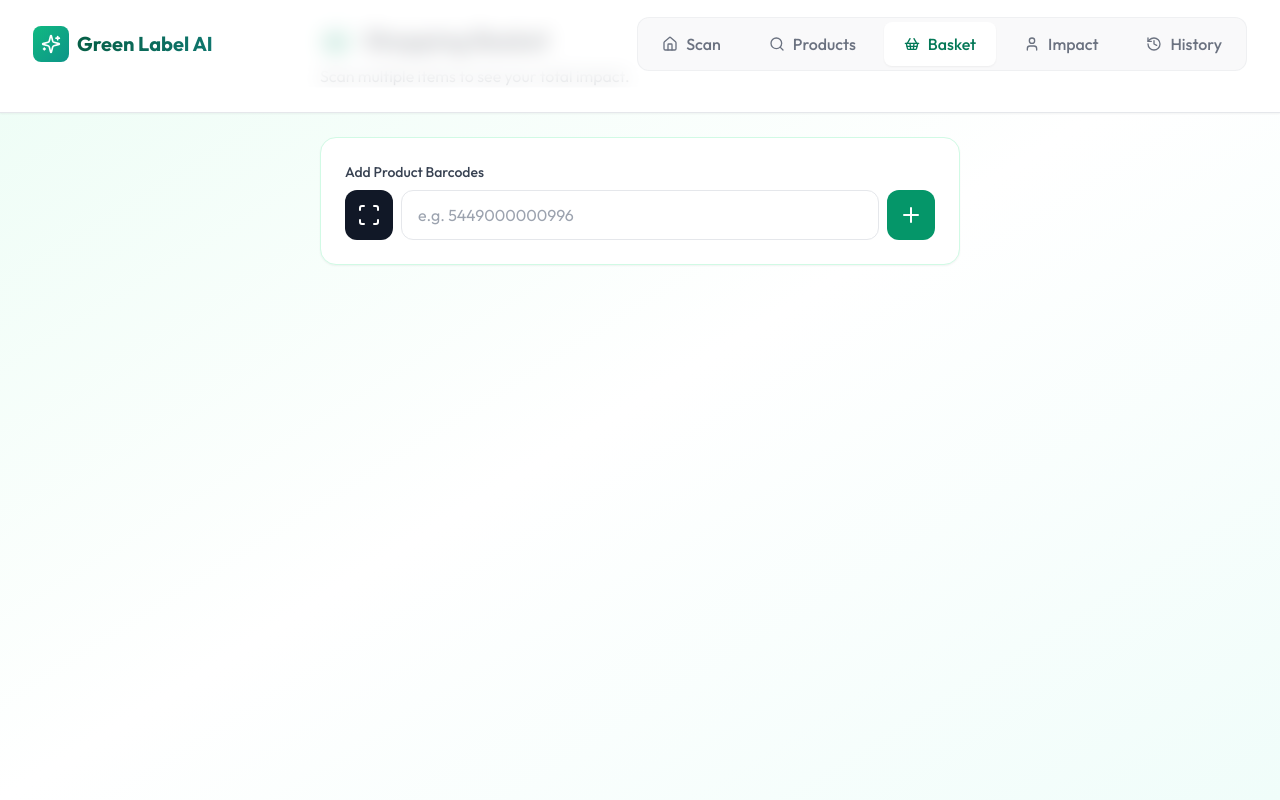
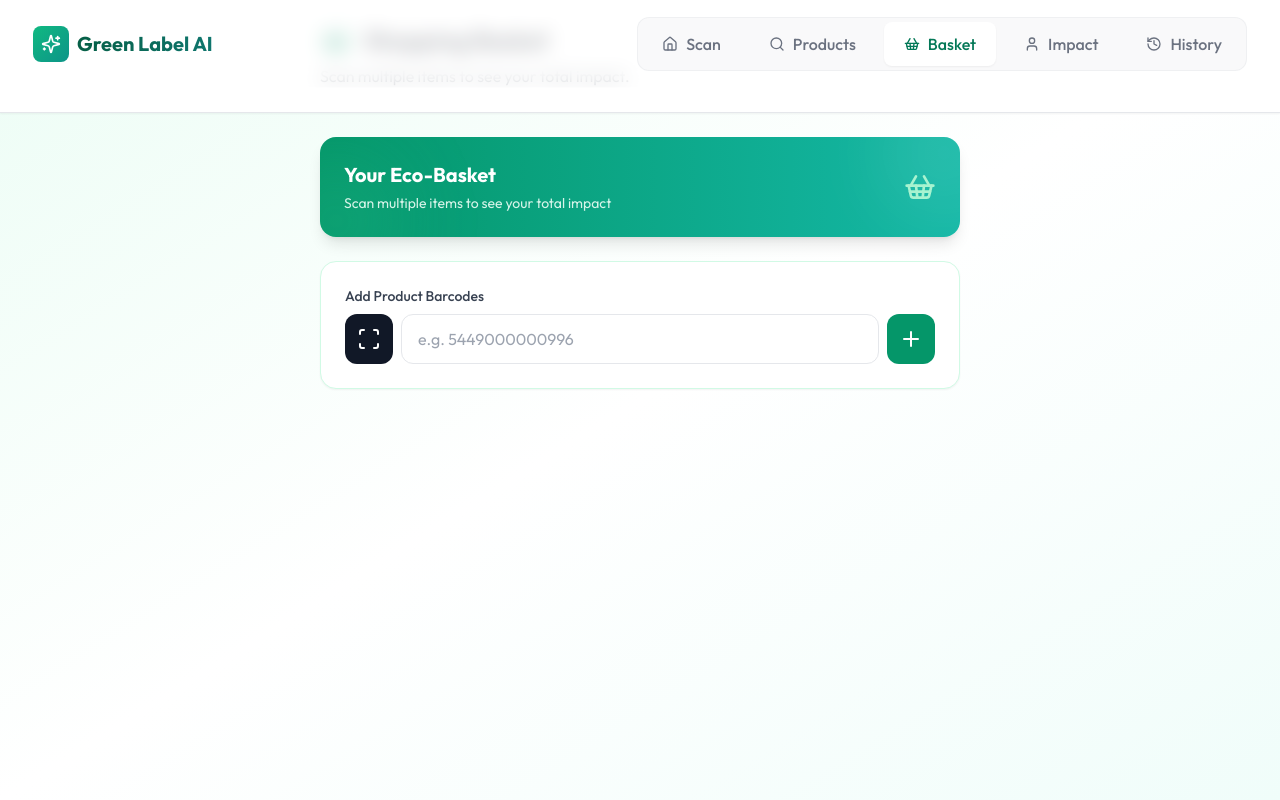
Before and after one commit to NandiniYeligeti/Green-label-AI, a React (Vite) app: page /basket in a window 1280 px wide. Built offline with nearby package versions, Linux system fonts and the light colour scheme.

Commit message:
new changes

```diff
--- a/src/react-app/pages/Products.tsx
+++ b/src/react-app/pages/Products.tsx
@@ -1,5 +1,5 @@
 import { useState, useEffect } from 'react';
-import { Search, Package, Leaf, Filter, ScanLine } from 'lucide-react';
+import { Search, Package, Leaf, Filter, ScanLine, Sparkles } from 'lucide-react';
 import { ProductType } from '@/shared/types';
 import Navigation from '@/react-app/components/Navigation';
 import { Link } from 'react-router';
@@ -131,6 +131,21 @@ export default function Products() {
             </div>
           </div>
 
+          {/* Green Box Banner */}
+          <div className="mb-6 bg-gradient-to-r from-emerald-600 to-teal-500 rounded-2xl p-6 text-white shadow-lg relative overflow-hidden">
+            <div className="relative z-10 flex justify-between items-center">
+              <div>
+                <h2 className="text-xl font-bold mb-1">Browse Eco-Friendly Products</h2>
+                <p className="text-emerald-50 text-sm opacity-90">Find the best sustainable options for your lifestyle</p>
+              </div>
+              <Sparkles className="w-8 h-8 text-emerald-200 animate-pulse" />
+            </div>
+
+            {/* Decorative circles */}
+            <div className="absolute -top-12 -right-12 w-32 h-32 bg-white/10 rounded-full blur-2xl"></div>
+            <div className="absolute -bottom-12 -left-12 w-32 h-32 bg-emerald-400/20 rounded-full blur-2xl"></div>
+          </div>
+
           {/* Search Bar */}
           <div className="relative">
             <Search className="absolute left-4 top-1/2 transform -translate-y-1/2 text-gray-400 w-5 h-5" />
--- a/src/react-app/pages/ShoppingBasket.tsx
+++ b/src/react-app/pages/ShoppingBasket.tsx
@@ -1,5 +1,5 @@
 import { useState } from 'react';
-import { ShoppingBasket as BasketIcon, Trash2, Plus, Sparkles, AlertCircle, CheckCircle2, Scan } from 'lucide-react';
+import { ShoppingBasket as BasketIcon, Trash2, Plus, AlertCircle, CheckCircle2, Scan, Sparkles } from 'lucide-react';
 import Navigation from '@/react-app/components/Navigation';
 import BarcodeScanner from '@/react-app/components/BarcodeScanner';
 
@@ -77,10 +77,26 @@ export default function ShoppingBasket() {
             </div>
 
             <div className="max-w-2xl mx-auto px-4 py-6 space-y-6">
+
+                {/* Green Box Banner */}
+                <div className="bg-gradient-to-r from-emerald-600 to-teal-500 rounded-2xl p-6 text-white shadow-lg relative overflow-hidden mb-6">
+                    <div className="relative z-10 flex justify-between items-center">
+                        <div>
+                            <h2 className="text-xl font-bold mb-1">Your Eco-Basket</h2>
+                            <p className="text-emerald-50 text-sm opacity-90">Scan multiple items to see your total impact</p>
+                        </div>
+                        <BasketIcon className="w-8 h-8 text-emerald-200" />
+                    </div>
+
+                    {/* Decorative circles */}
+                    <div className="absolute -top-12 -right-12 w-32 h-32 bg-white/10 rounded-full blur-2xl"></div>
+                    <div className="absolute -bottom-12 -left-12 w-32 h-32 bg-emerald-400/20 rounded-full blur-2xl"></div>
+                </div>
+
                 {/* Input Section */}
                 <div className="bg-white p-6 rounded-2xl shadow-sm border border-emerald-100">
                     <label className="block text-sm font-medium text-gray-700 mb-2">Add Product Barcodes</label>
-                    <div className="flex gap-2">
+                    <div className="flex flex-col md:flex-row gap-2">
                         <button
                             onClick={() => setShowScanner(true)}
                             className="bg-gray-900 text-white p-3 rounded-xl hover:bg-gray-800 transition-colors"
@@ -139,7 +155,7 @@ export default function ShoppingBasket() {
                 {/* Results Section */}
                 {basketResult && (
                     <div className="space-y-4 animate-in slide-in-from-bottom-4 duration-500">
-                        <div className="grid grid-cols-2 gap-4">
+                        <div className="grid grid-cols-1 md:grid-cols-2 gap-4">
                             <div className="bg-gradient-to-br from-emerald-500 to-teal-600 p-6 rounded-2xl text-white shadow-lg">
                                 <div className="flex items-center gap-2 mb-2 opacity-90">
                                     <AlertCircle className="w-5 h-5" />
```
